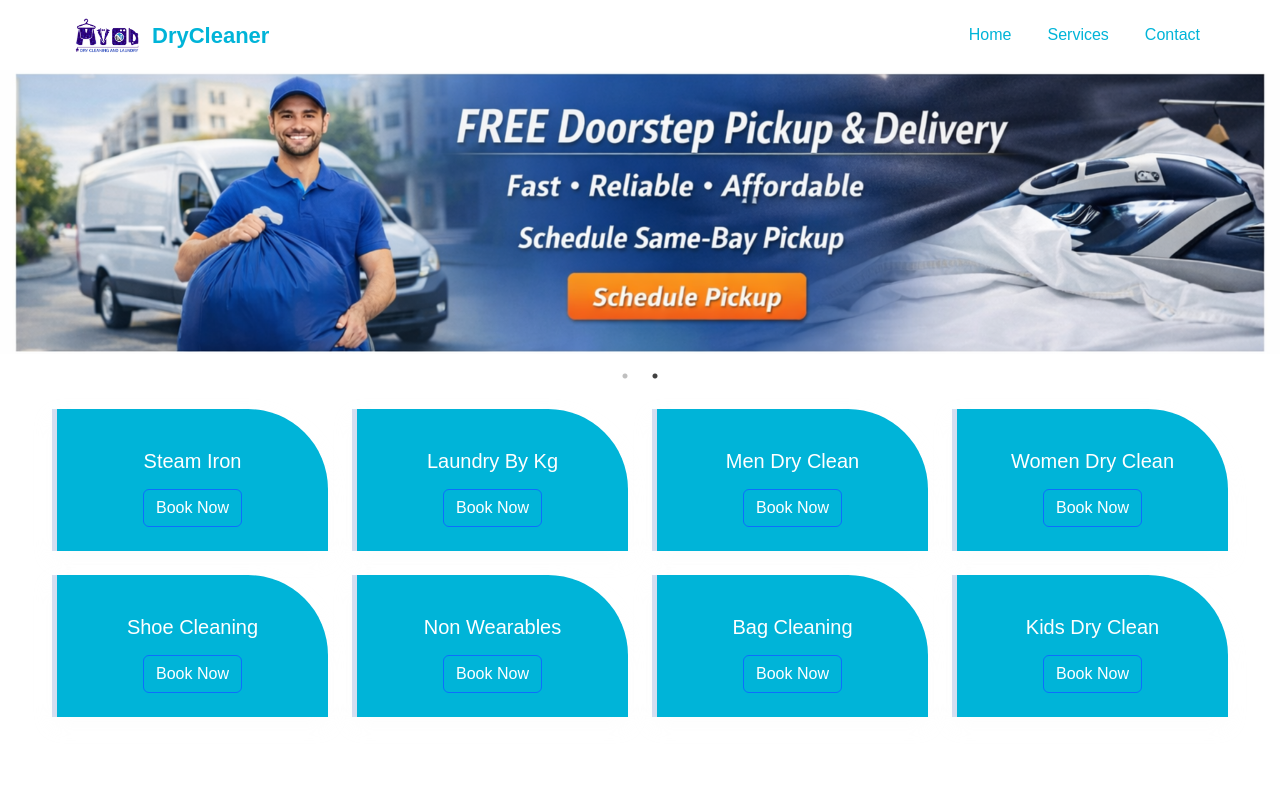
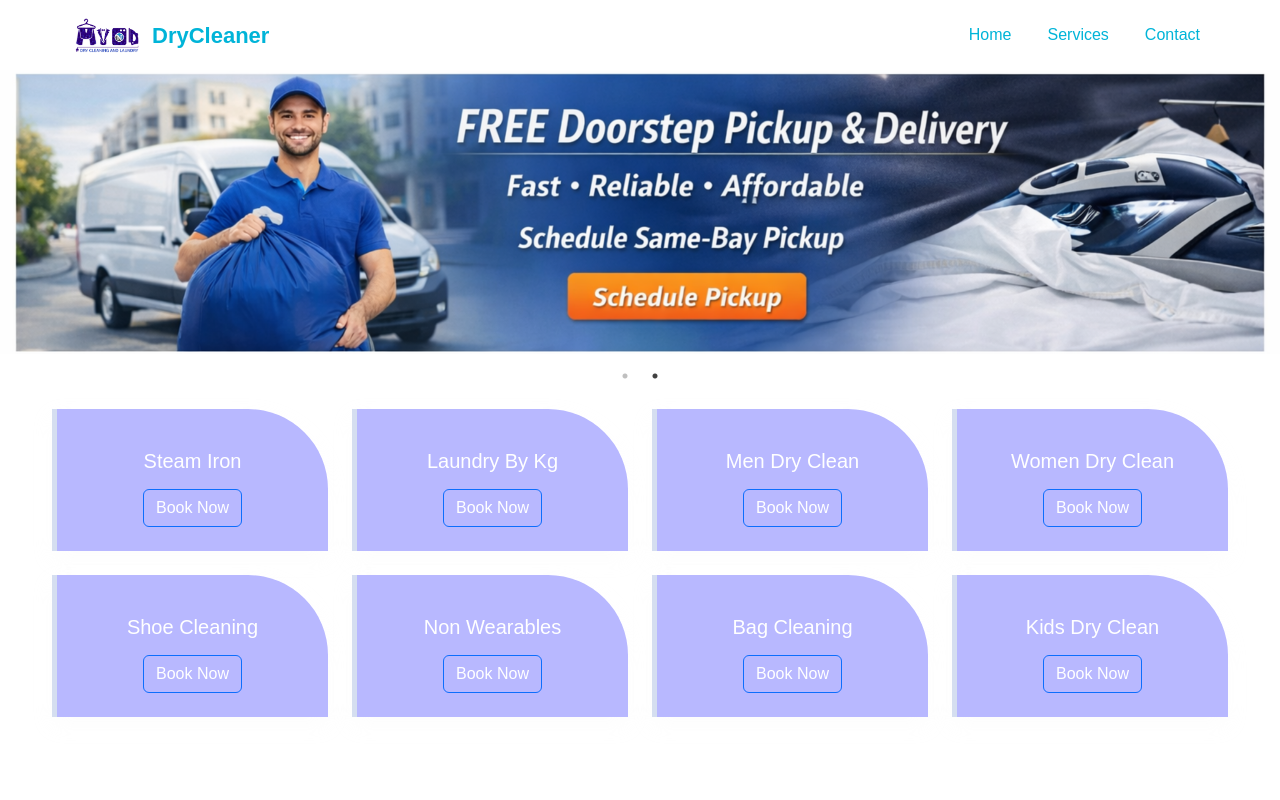
Before and after one commit to nileshghorpade55/mynd, a React (Vite) app: page / in a window 1280 px wide. Shown: the top 800 px of the page. Built offline with nearby package versions, Linux system fonts and the light colour scheme.

Commit message:
changes done for colour

```diff
--- a/src/component/OtherServices.css
+++ b/src/component/OtherServices.css
@@ -1,5 +1,5 @@
 .service-card {
-   background-color : #00b4d8 !important;
+   background-color :#B8B8FF !important;
   border-radius: 0 80px 0 0;   /* curved top-right */
   box-shadow: 0 8px 20px rgba(243, 239, 239, 0.15);
   transition: 0.3s ease;
```
